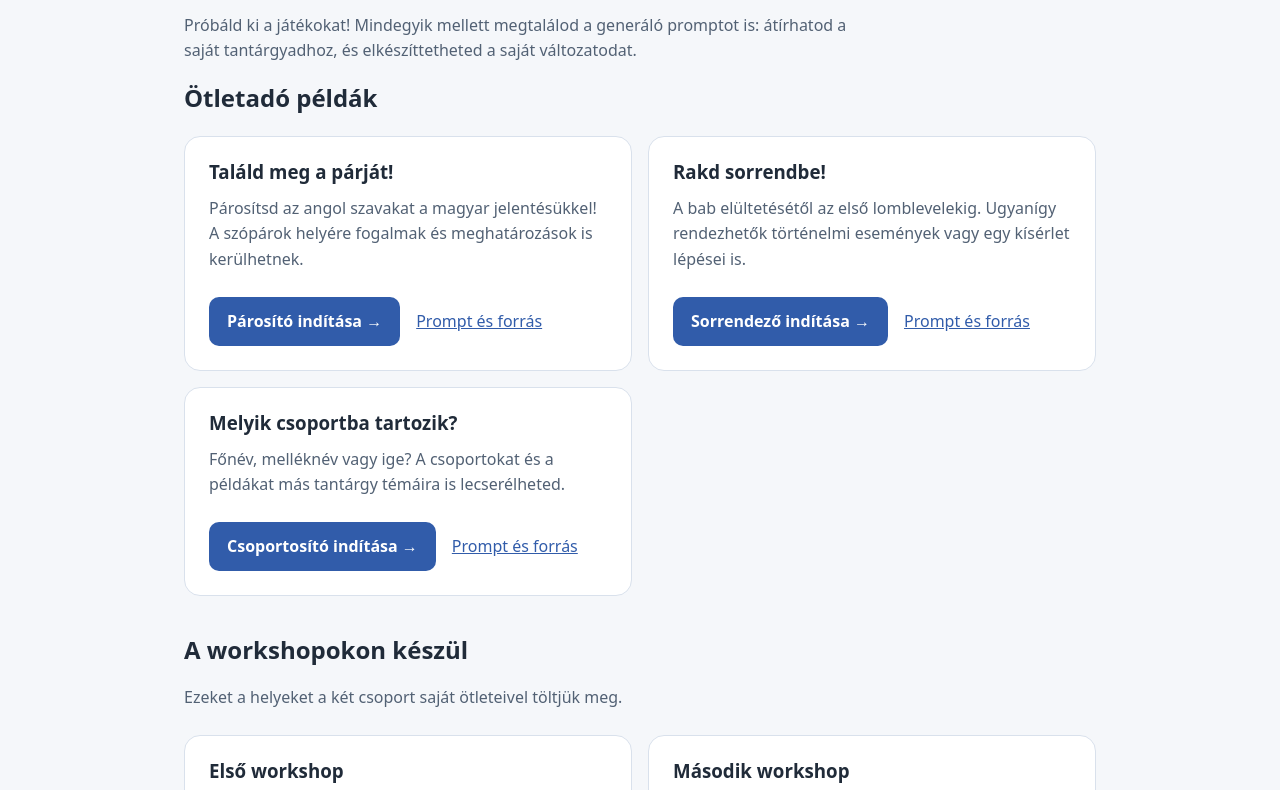
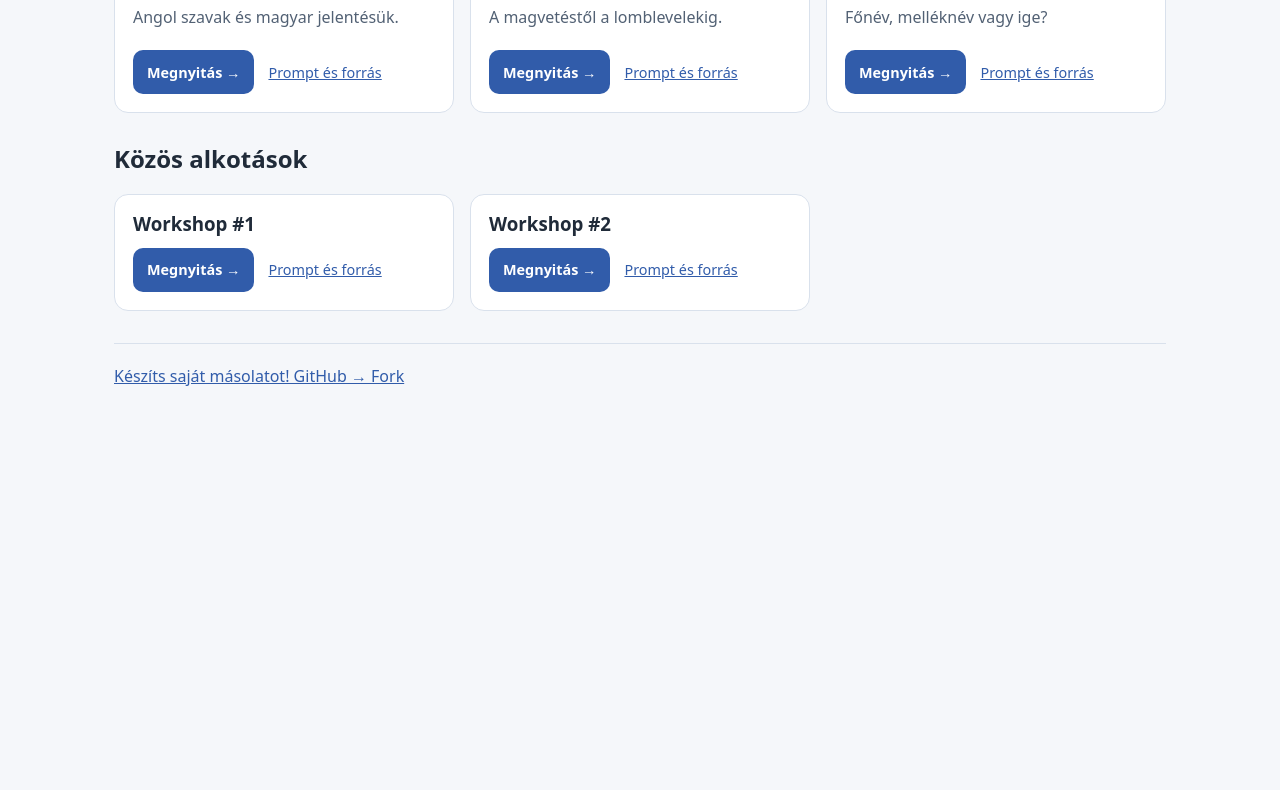
Before and after one commit to ezolmik/ai-taneszkoz-workshop, a plain HTML site: page peldak/index.html in a window 1280 px wide. Shown: the part 175-965 px from the top of the page. After the commit the page ends 800 px from the top, so only its background shows below. Drawn offline with Linux system fonts and the light colour scheme.

Commit message:
fix: index.html

```diff
--- a/peldak/index.html
+++ b/peldak/index.html
@@ -1,5 +1,6 @@
 <!DOCTYPE html>
 <html lang="hu">
+
 <head>
     <meta charset="utf-8">
     <meta name="viewport" content="width=device-width, initial-scale=1">
@@ -13,61 +14,85 @@
             line-height: 1.6;
         }
 
-        * { box-sizing: border-box; }
-        body { margin: 0; }
+        * {
+            box-sizing: border-box;
+        }
+
+        body {
+            margin: 0;
+        }
 
         main {
-            max-width: 960px;
+            max-width: 1100px;
             margin: auto;
-            padding: 40px 24px;
+            padding: 32px 24px;
         }
 
-        a { color: #315caa; }
+        a {
+            color: #315caa;
+        }
 
         a:focus-visible {
             outline: 3px solid #315caa;
             outline-offset: 5px;
         }
 
-        h1, h2, h3 { line-height: 1.2; }
+        h1,
+        h2,
+        h3 {
+            line-height: 1.2;
+        }
 
         h1 {
             font-size: clamp(2rem, 5vw, 3rem);
             letter-spacing: -0.035em;
         }
 
-        .intro { max-width: 700px; color: #526174; }
+        .intro {
+            color: #526174;
+        }
 
         .cards {
             display: grid;
-            grid-template-columns: repeat(2, minmax(0, 1fr));
+            grid-template-columns: repeat(3, minmax(0, 1fr));
             gap: 16px;
-            margin: 24px 0 40px;
+            margin: 20px 0 32px;
         }
 
         .card {
             display: flex;
             flex-direction: column;
-            padding: 24px;
+            min-width: 0;
+            padding: 18px;
             background: white;
             border: 1px solid #d9e1ec;
-            border-radius: 16px;
+            border-radius: 14px;
         }
 
-        .card h3 { margin: 0 0 12px; }
-        .card p { margin: 0 0 24px; color: #526174; }
+        .card h3 {
+            margin: 0 0 12px;
+        }
+
+        .card p {
+            margin: 0 0 20px;
+            color: #526174;
+        }
 
         .actions {
             display: flex;
             align-items: center;
             flex-wrap: wrap;
-            gap: 16px;
+            gap: 10px 14px;
             margin-top: auto;
+            font-size: 0.9rem;
         }
 
         .play {
-            display: inline-block;
-            padding: 12px 18px;
+            display: inline-flex;
+            align-items: center;
+            justify-content: center;
+            min-height: 44px;
+            padding: 10px 14px;
             border-radius: 10px;
             background: #315caa;
             color: white;
@@ -75,29 +100,37 @@
             font-weight: 650;
         }
 
-        .play:hover { background: #244780; }
+        .play:hover {
+            background: #244780;
+        }
 
         footer {
             border-top: 1px solid #d9e1ec;
             padding-top: 20px;
         }
 
-        @media (max-width: 600px) {
-            main { padding: 28px 20px; }
-            .cards { grid-template-columns: 1fr; }
+        @media (max-width: 850px) {
+            .cards {
+                grid-template-columns: repeat(2, minmax(0, 1fr));
+            }
+        }
+
+        @media (max-width: 560px) {
+            main {
+                padding: 28px 20px;
+            }
+
+            .cards {
+                grid-template-columns: 1fr;
+            }
         }
     </style>
 </head>
+
 <body>
     <main>
         <header>
-            <a href="../index.html">← A workshop főoldala</a>
-            <h1>Példák és közös alkotások</h1>
-            <p class="intro">
-                Próbáld ki a játékokat! Mindegyik mellett megtalálod
-                a generáló promptot is: átírhatod a saját tantárgyadhoz,
-                és elkészíttetheted a saját változatodat.
-            </p>
+            <a href="../index.html">← Workshop</a>
         </header>
 
         <section aria-labelledby="otletado">
@@ -105,50 +138,42 @@
 
             <div class="cards">
                 <article class="card">
-                    <h3>Találd meg a párját!</h3>
-                    <p>
-                        Párosítsd az angol szavakat a magyar jelentésükkel!
-                        A szópárok helyére fogalmak és meghatározások is kerülhetnek.
-                    </p>
+                    <h3>Párosító</h3>
+                    <p>Angol szavak és magyar jelentésük.</p>
                     <div class="actions">
-                        <a class="play" href="parosito/index.html">
-                            Párosító indítása →
+                        <a class="play" href="parosito/index.html" aria-label="Párosító megnyitása">
+                            Megnyitás →
                         </a>
-                        <a href="https://github.com/ezolmik/ai-taneszkoz-workshop/tree/main/peldak/parosito">
+                        <a href="https://github.com/ezolmik/ai-taneszkoz-workshop/tree/main/peldak/parosito"
+                            aria-label="Párosító: prompt és forrás">
                             Prompt és forrás
                         </a>
                     </div>
                 </article>
 
                 <article class="card">
-                    <h3>Rakd sorrendbe!</h3>
-                    <p>
-                        A bab elültetésétől az első lomblevelekig.
-                        Ugyanígy rendezhetők történelmi események
-                        vagy egy kísérlet lépései is.
-                    </p>
+                    <h3>Sorrendező</h3>
+                    <p>A magvetéstől a lomblevelekig.</p>
                     <div class="actions">
-                        <a class="play" href="sorrendezo/index.html">
-                            Sorrendező indítása →
+                        <a class="play" href="sorrendezo/index.html" aria-label="Sorrendező megnyitása">
+                            Megnyitás →
                         </a>
-                        <a href="https://github.com/ezolmik/ai-taneszkoz-workshop/tree/main/peldak/sorrendezo">
+                        <a href="https://github.com/ezolmik/ai-taneszkoz-workshop/tree/main/peldak/sorrendezo"
+                            aria-label="Sorrendező: prompt és forrás">
                             Prompt és forrás
                         </a>
                     </div>
                 </article>
 
                 <article class="card">
-                    <h3>Melyik csoportba tartozik?</h3>
-                    <p>
-                        Főnév, melléknév vagy ige?
-                        A csoportokat és a példákat más tantárgy
-                        témáira is lecserélheted.
-                    </p>
+                    <h3>Csoportosító</h3>
+                    <p>Főnév, melléknév vagy ige?</p>
                     <div class="actions">
-                        <a class="play" href="csoportosito/index.html">
-                            Csoportosító indítása →
+                        <a class="play" href="csoportosito/index.html" aria-label="Csoportosító megnyitása">
+                            Megnyitás →
                         </a>
-                        <a href="https://github.com/ezolmik/ai-taneszkoz-workshop/tree/main/peldak/csoportosito">
+                        <a href="https://github.com/ezolmik/ai-taneszkoz-workshop/tree/main/peldak/csoportosito"
+                            aria-label="Csoportosító: prompt és forrás">
                             Prompt és forrás
                         </a>
                     </div>
@@ -157,33 +182,30 @@
         </section>
 
         <section aria-labelledby="kozos">
-            <h2 id="kozos">A workshopokon készül</h2>
-            <p class="intro">
-                Ezeket a helyeket a két csoport saját ötleteivel töltjük meg.
-            </p>
+            <h2 id="kozos">Közös alkotások</h2>
 
             <div class="cards">
                 <article class="card">
-                    <h3>Első workshop</h3>
-                    <p>Az első csoporttal közösen készített taneszköz helye.</p>
+                    <h3>Workshop #1</h3>
                     <div class="actions">
-                        <a class="play" href="workshop-1/index.html">
+                        <a class="play" href="workshop-1/index.html" aria-label="Workshop #1 taneszközének megnyitása">
                             Megnyitás →
                         </a>
-                        <a href="https://github.com/ezolmik/ai-taneszkoz-workshop/tree/main/peldak/workshop-1">
+                        <a href="https://github.com/ezolmik/ai-taneszkoz-workshop/tree/main/peldak/workshop-1"
+                            aria-label="Workshop #1: prompt és forrás">
                             Prompt és forrás
                         </a>
                     </div>
                 </article>
 
                 <article class="card">
-                    <h3>Második workshop</h3>
-                    <p>A második csoporttal közösen készített taneszköz helye.</p>
+                    <h3>Workshop #2</h3>
                     <div class="actions">
-                        <a class="play" href="workshop-2/index.html">
+                        <a class="play" href="workshop-2/index.html" aria-label="Workshop #2 taneszközének megnyitása">
                             Megnyitás →
                         </a>
-                        <a href="https://github.com/ezolmik/ai-taneszkoz-workshop/tree/main/peldak/workshop-2">
+                        <a href="https://github.com/ezolmik/ai-taneszkoz-workshop/tree/main/peldak/workshop-2"
+                            aria-label="Workshop #2: prompt és forrás">
                             Prompt és forrás
                         </a>
                     </div>
@@ -193,9 +215,10 @@
 
         <footer>
             <a href="https://github.com/ezolmik/ai-taneszkoz-workshop">
-                Saját változatot készítenél? Irány a GitHub-repó! →
+                Készíts saját másolatot! GitHub → Fork
             </a>
         </footer>
     </main>
 </body>
+
 </html>
```
Also changed, not shown: index.html (+1 -5 lines).
